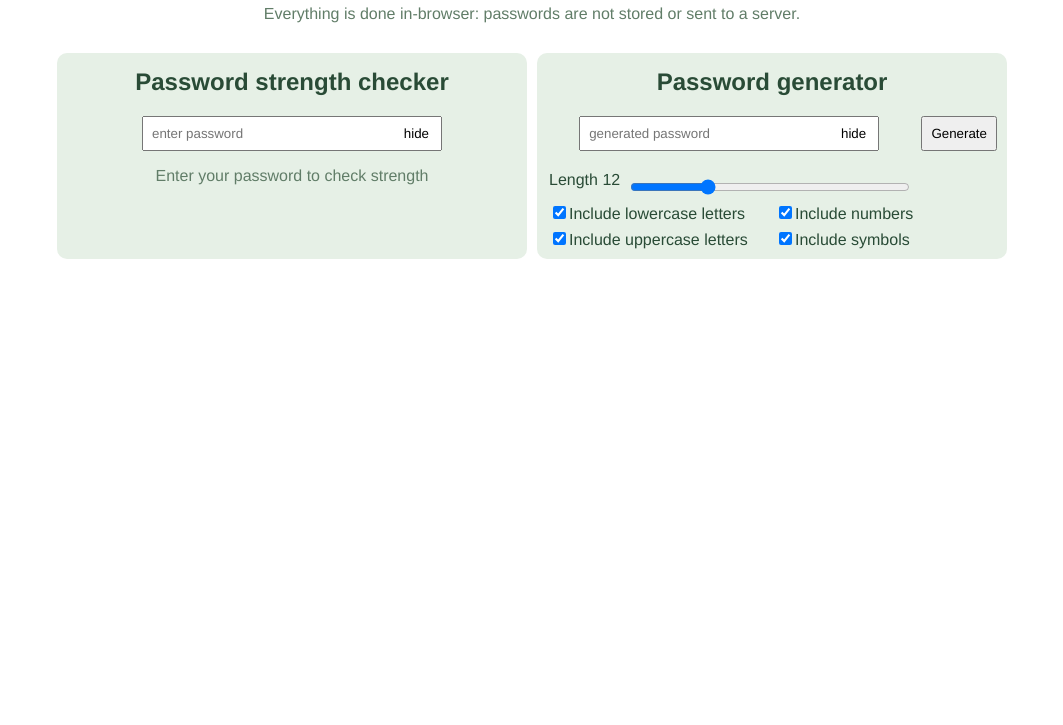
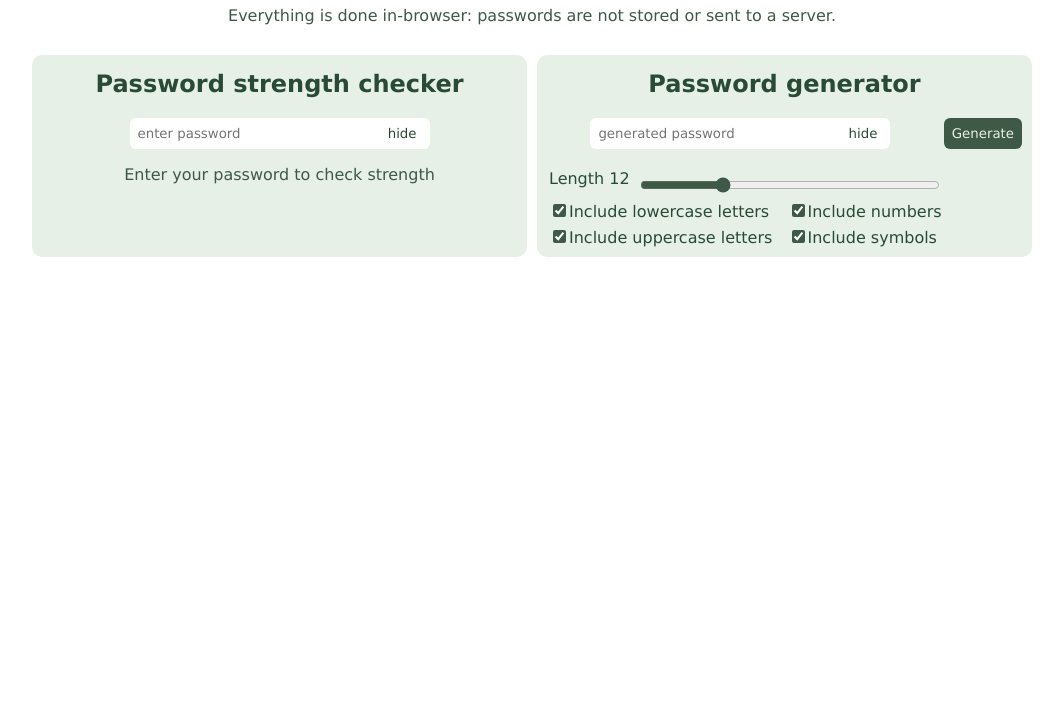
Before and after one commit to Qvotrup/password-helper, a plain HTML site: page index.html in a window 1280 px wide. Shown: the part 75-800 px from the top of the page, without its empty margins (108-1171 px from the left). Drawn offline with Linux system fonts and the light colour scheme.

Commit message:
improvement of css, better color scheme etc

```diff
--- a/style.css
+++ b/style.css
@@ -1,11 +1,15 @@
 
 * {
     box-sizing: border-box;
-    font-family: Helvetica, Arial, sans-serif;
+    font-family: Verdana, Arial, sans-serif;
+    border: none;
+    border-radius: 6px;
+
 }
 
 body {
     color: #294b36;
+
 }
 
 .container {
@@ -16,7 +20,7 @@ body {
     display: grid;
     grid-template-columns: 1fr 1fr;
     gap: 10px;
-    max-width: 950px;
+    max-width: 1000px;
     margin: 30px auto;
     align-items: stretch;
 }
@@ -40,6 +44,11 @@ fieldset {
     padding: 0;
 }
 
+input[type="checkbox"],
+input[type="range"] {
+    accent-color: #3e5a46;
+}
+
 .input-row {
     display: flex;
     align-items: center;
@@ -61,9 +70,11 @@ fieldset {
 
 input, button {
     padding: 8px;
+    color: inherit;
 }
 
 button {
+    color: inherit;
     cursor: pointer;
 }
 
@@ -84,7 +95,7 @@ button {
 }
 
 #length {
-    max-width: 280px;
+    max-width: 300px;
     width: 100%;
     margin: 0;
 }
@@ -93,15 +104,20 @@ button {
     display: grid;
     grid-template-columns: 1fr 1fr;
     text-align: left;
-    max-width: 450px;
+    max-width: 500px;
     margin: 0 auto;
     gap: 6px;
 }
 
 .privacy-info {
-    color: #617d68;
+    color: #3e5a46;
 }
 
 #strength {
-    color: #617d68;
+    color: #3e5a46;
 }
+
+#generate {
+    background-color: #3e5a46;
+    color: #e6f0e6;
+}
```
